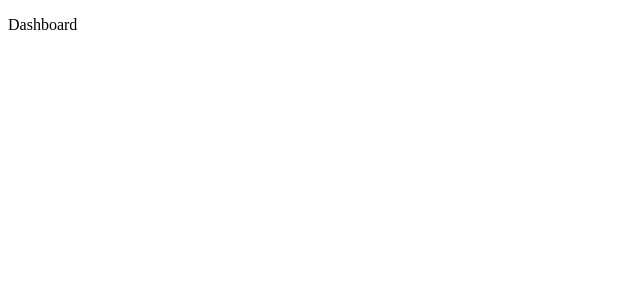
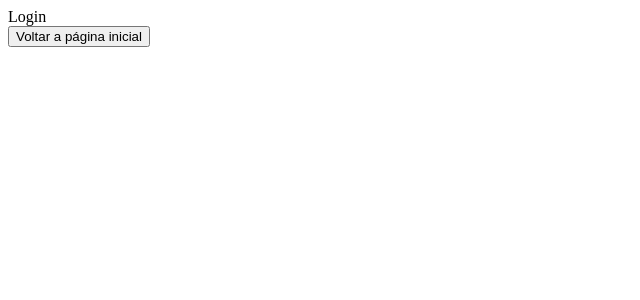
Before and after one commit to Aristidescosta/my-react-app, a React (Create React App) app: page /entrar in a window 1280 px wide. Before the commit this address led to /pagina-inicial. Shown: the top 300 px of the page, without its empty margins (0-640 px from the left). Built offline with nearby package versions, Linux system fonts and the light colour scheme.

Commit message:
feat: Adicionando navegação de telas

```diff
--- a/src/app/pages/dashboard/index.tsx
+++ b/src/app/pages/dashboard/index.tsx
@@ -1,5 +1,10 @@
-export const Dashboard = () =>{
-    return(
-        <p>Dashboard</p>
-    )
-}
+import { Link } from "react-router-dom";
+
+export const Dashboard = () => {
+  return (
+    <>
+      <p>Dashboard</p>
+      <Link to="/entrar">Entrar</Link>
+    </>
+  );
+};
--- a/src/app/pages/index.ts
+++ b/src/app/pages/index.ts
@@ -1 +1,2 @@
 export * from "./dashboard/index";
+export * from "./login/index";
--- /dev/null
+++ b/src/app/pages/login/index.tsx
@@ -0,0 +1,15 @@
+import { useNavigate } from "react-router-dom"
+
+export const Login = () => {
+	const navigate = useNavigate()
+	const handleClick = () =>{
+		navigate("/pagina-inicial")
+	}
+
+  return (
+    <>
+      <div>Login</div>
+      <button onClick={handleClick}>Voltar a página inicial</button>
+    </>
+  );
+};
--- a/src/app/routes/index.tsx
+++ b/src/app/routes/index.tsx
@@ -1,5 +1,5 @@
 import { BrowserRouter, Routes, Route, Navigate } from "react-router-dom";
-import { Dashboard } from "../pages";
+import { Dashboard, Login } from "../pages";
 
 export const RoutesApp = () => {
   return (
@@ -7,6 +7,7 @@
       <Routes>
 				<Route path="*" element={<Navigate to="/pagina-inicial"/>} />
 				<Route path="/pagina-inicial" element={<Dashboard />} />
+				<Route path="/entrar" element={<Login />} />
 			</Routes>
     </BrowserRouter>
   );
```
